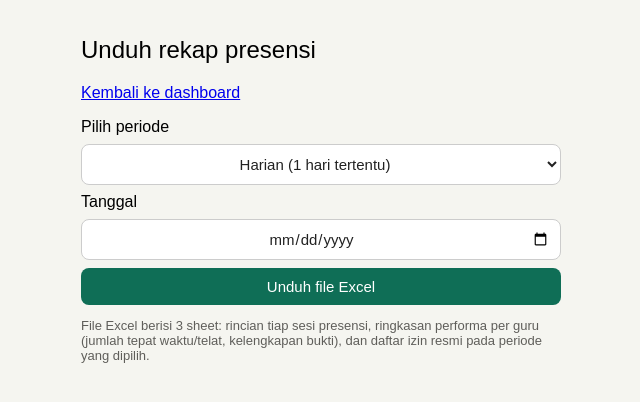
After one commit to alamsyahpskotang/presensi-guru-30, a Flask app: page /kepsek/export in a window 1280 px wide. The commit adds this page. Shown: the top 402 px of the page, without its empty margins (319-959 px from the left). Run offline with Flask 3, Linux system fonts and the light colour scheme; the visitor is signed in with stand-in values (Sample User, id 1).

Commit message:
Tambah fitur unduh rekap presensi Excel

```diff
--- a/app.py
+++ b/app.py
@@ -1,9 +1,12 @@
 import os
 import base64
 import uuid
-from datetime import datetime, date
+import calendar
+from io import BytesIO
+from datetime import datetime, date, timedelta
 from functools import wraps
-from flask import Flask, request, jsonify, render_template, send_from_directory, session, redirect, url_for
+from flask import Flask, request, jsonify, render_template, send_from_directory, session, redirect, url_for, send_file
+import pandas as pd
 
 from models import db, Guru, Kelas, Jadwal, SesiPresensi, PengajuanIzin, NotifikasiLog
 from notifier import kirim_telegram, pesan_tidak_hadir, pesan_telat_berulang, pesan_izin_diajukan, pesan_rekap_harian
@@ -186,6 +189,115 @@ def kepsek_putuskan_izin(izin_id):
     izin.catatan_kepsek = request.form.get("catatan", "").strip()
     db.session.commit()
     return redirect(url_for("halaman_kepsek_izin"))
+
+
+@app.route("/kepsek/export")
+@kepsek_required
+def halaman_export():
+    return render_template("kepsek_export.html")
+
+
+@app.route("/kepsek/export/unduh", methods=["POST"])
+@kepsek_required
+def unduh_export():
+    jenis = request.form.get("jenis")
+
+    if jenis == "harian":
+        tanggal = datetime.strptime(request.form["tanggal"], "%Y-%m-%d").date()
+        tgl_awal = tgl_akhir = tanggal
+    elif jenis == "mingguan":
+        tgl_awal = datetime.strptime(request.form["minggu_dari"], "%Y-%m-%d").date()
+        tgl_akhir = tgl_awal + timedelta(days=6)
+    elif jenis == "bulanan":
+        tahun, bulan = map(int, request.form["bulan"].split("-"))
+        tgl_awal = date(tahun, bulan, 1)
+        tgl_akhir = date(tahun, bulan, calendar.monthrange(tahun, bulan)[1])
+    else:  # custom
+        tgl_awal = datetime.strptime(request.form["tgl_awal"], "%Y-%m-%d").date()
+        tgl_akhir = datetime.strptime(request.form["tgl_akhir"], "%Y-%m-%d").date()
+
+    if tgl_akhir < tgl_awal:
+        return "Tanggal akhir tidak boleh sebelum tanggal awal", 400
+
+    sesi_list = (
+        SesiPresensi.query.filter(SesiPresensi.tanggal >= tgl_awal, SesiPresensi.tanggal <= tgl_akhir)
+        .order_by(SesiPresensi.tanggal, SesiPresensi.jadwal_id)
+        .all()
+    )
+
+    baris_detail = []
+    for s in sesi_list:
+        baris_detail.append({
+            "Tanggal": s.tanggal.strftime("%Y-%m-%d"),
+            "Hari": HARI_ID[s.tanggal.weekday()],
+            "Guru": s.jadwal.guru.nama,
+            "Kelas": s.jadwal.kelas.nama_kelas,
+            "Mapel": s.jadwal.mapel,
+            "Jam ke": s.jadwal.jam_ke,
+            "Jadwal mulai": s.jadwal.jam_mulai,
+            "Jadwal selesai": s.jadwal.jam_selesai,
+            "Jam scan masuk": s.waktu_scan_masuk.strftime("%H:%M") if s.waktu_scan_masuk else "",
+            "Status masuk": s.status_masuk or "",
+            "Menit telat": s.menit_telat or 0,
+            "Foto ada": "Ya" if s.foto_kegiatan_path else "Tidak",
+            "Nama siswa TTD": s.nama_siswa_verifikasi or "",
+            "Jam scan keluar": s.waktu_scan_keluar.strftime("%H:%M") if s.waktu_scan_keluar else "",
+            "Status keluar": s.status_keluar() or "",
+        })
+    df_detail = pd.DataFrame(baris_detail)
+
+    baris_ringkasan = []
+    if baris_detail:
+        for guru_nama, grp in df_detail.groupby("Guru"):
+            total = len(grp)
+            tepat = int((grp["Status masuk"] == "tepat_waktu").sum())
+            telat = int((grp["Status masuk"] == "telat").sum())
+            rata_telat = grp.loc[grp["Status masuk"] == "telat", "Menit telat"].mean() if telat > 0 else 0
+            lengkap = int(((grp["Foto ada"] == "Ya") & (grp["Nama siswa TTD"] != "")).sum())
+            baris_ringkasan.append({
+                "Guru": guru_nama,
+                "Total sesi tercatat": total,
+                "Tepat waktu": tepat,
+                "Telat": telat,
+                "Rata-rata menit telat": round(rata_telat, 1) if telat > 0 else 0,
+                "Sesi lengkap (foto+TTD)": lengkap,
+                "Persentase lengkap": f"{lengkap / total * 100:.0f}%" if total > 0 else "0%",
+            })
+    df_ringkasan = pd.DataFrame(baris_ringkasan)
+
+    izin_list = PengajuanIzin.query.filter(
+        PengajuanIzin.tanggal >= tgl_awal, PengajuanIzin.tanggal <= tgl_akhir
+    ).all()
+    baris_izin = [{
+        "Guru": i.guru.nama,
+        "Tanggal": i.tanggal.strftime("%Y-%m-%d") if hasattr(i.tanggal, "strftime") else str(i.tanggal),
+        "Kategori": i.label_kategori(),
+        "Status": i.status,
+        "Keterangan": i.keterangan or "",
+        "Catatan kepsek": i.catatan_kepsek or "",
+    } for i in izin_list]
+    df_izin = pd.DataFrame(baris_izin)
+
+    output = BytesIO()
+    with pd.ExcelWriter(output, engine="openpyxl") as writer:
+        (df_detail if not df_detail.empty else pd.DataFrame([{"Info": "Tidak ada data presensi pada rentang ini"}])).to_excel(
+            writer, sheet_name="Detail Presensi", index=False)
+        (df_ringkasan if not df_ringkasan.empty else pd.DataFrame([{"Info": "Tidak ada data"}])).to_excel(
+            writer, sheet_name="Ringkasan per Guru", index=False)
+        (df_izin if not df_izin.empty else pd.DataFrame([{"Info": "Tidak ada izin pada rentang ini"}])).to_excel(
+            writer, sheet_name="Izin Resmi", index=False)
+
+        # Lebarkan kolom otomatis supaya tidak terpotong saat dibuka
+        for nama_sheet in writer.sheets:
+            ws = writer.sheets[nama_sheet]
+            for kolom in ws.columns:
+                panjang_maks = max((len(str(c.value)) for c in kolom if c.value is not None), default=10)
+                ws.column_dimensions[kolom[0].column_letter].width = min(panjang_maks + 3, 40)
+
+    output.seek(0)
+    nama_file = f"presensi_{jenis}_{tgl_awal}_{tgl_akhir}.xlsx"
+    return send_file(output, as_attachment=True, download_name=nama_file,
+                      mimetype="application/vnd.openxmlformats-officedocument.spreadsheetml.sheet")
 
 
 @app.route("/dashboard")
--- /dev/null
+++ b/templates/kepsek_export.html
@@ -0,0 +1,55 @@
+{% extends "base.html" %}
+{% block title %}Unduh Rekap Presensi{% endblock %}
+{% block content %}
+<h2>Unduh rekap presensi</h2>
+<p><a href="/dashboard">Kembali ke dashboard</a></p>
+
+<form method="POST" action="/kepsek/export/unduh">
+  <label for="jenis">Pilih periode</label>
+  <select id="jenis" name="jenis" onchange="tampilkanField()">
+    <option value="harian">Harian (1 hari tertentu)</option>
+    <option value="mingguan">Mingguan (7 hari dari tanggal tertentu)</option>
+    <option value="bulanan">Bulanan</option>
+    <option value="custom">Rentang tanggal bebas</option>
+  </select>
+
+  <div id="field-harian">
+    <label>Tanggal</label>
+    <input type="date" name="tanggal">
+  </div>
+
+  <div id="field-mingguan" style="display:none;">
+    <label>Mulai dari tanggal (7 hari ke depan akan diambil)</label>
+    <input type="date" name="minggu_dari">
+  </div>
+
+  <div id="field-bulanan" style="display:none;">
+    <label>Bulan</label>
+    <input type="month" name="bulan">
+  </div>
+
+  <div id="field-custom" style="display:none;">
+    <label>Dari tanggal</label>
+    <input type="date" name="tgl_awal">
+    <label>Sampai tanggal</label>
+    <input type="date" name="tgl_akhir">
+  </div>
+
+  <button type="submit" class="btn-primary">Unduh file Excel</button>
+</form>
+
+<p style="font-size:13px; color:#5F5E5A;">
+  File Excel berisi 3 sheet: rincian tiap sesi presensi, ringkasan
+  performa per guru (jumlah tepat waktu/telat, kelengkapan bukti), dan
+  daftar izin resmi pada periode yang dipilih.
+</p>
+
+<script>
+function tampilkanField() {
+  const jenis = document.getElementById("jenis").value;
+  ["harian", "mingguan", "bulanan", "custom"].forEach(function (j) {
+    document.getElementById("field-" + j).style.display = (j === jenis) ? "block" : "none";
+  });
+}
+</script>
+{% endblock %}
```
Also changed, not shown: models.py (+32 -0 lines), templates/dashboard.html (+16 -4 lines), qr_kelas/VII-A.png, qr_kelas/VIII-B.png, runtime.txt (line endings or trailing spaces), 2 other files.
